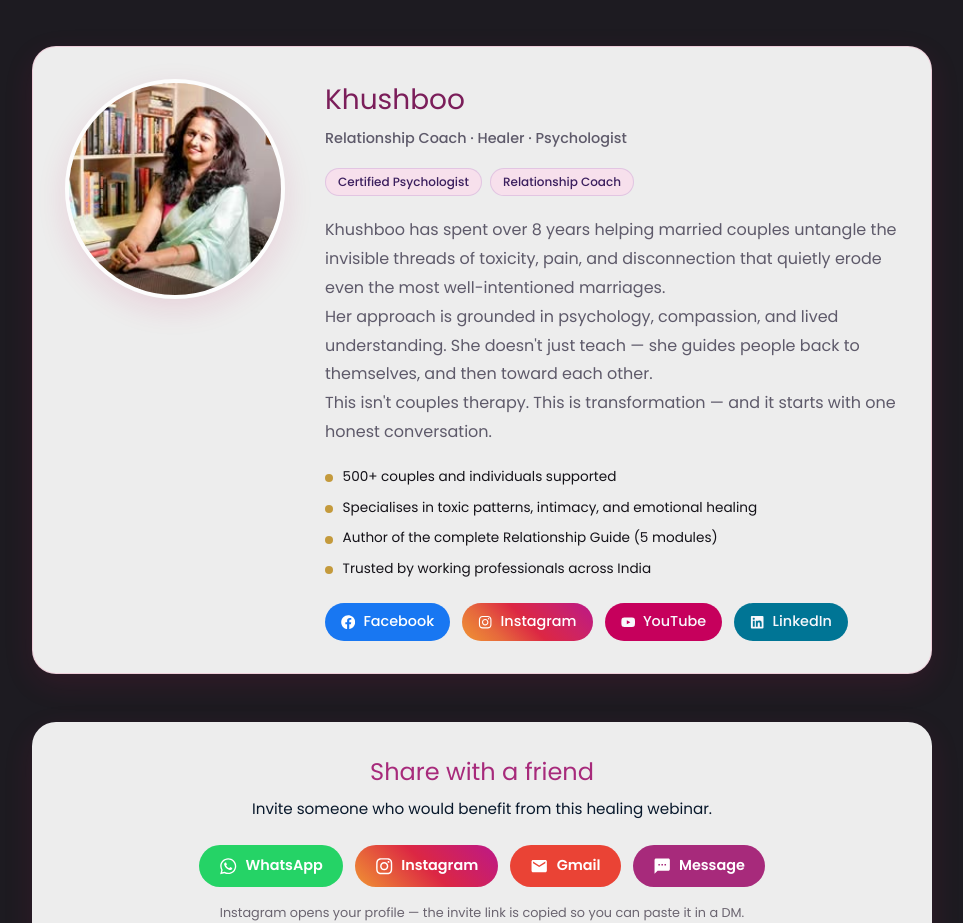
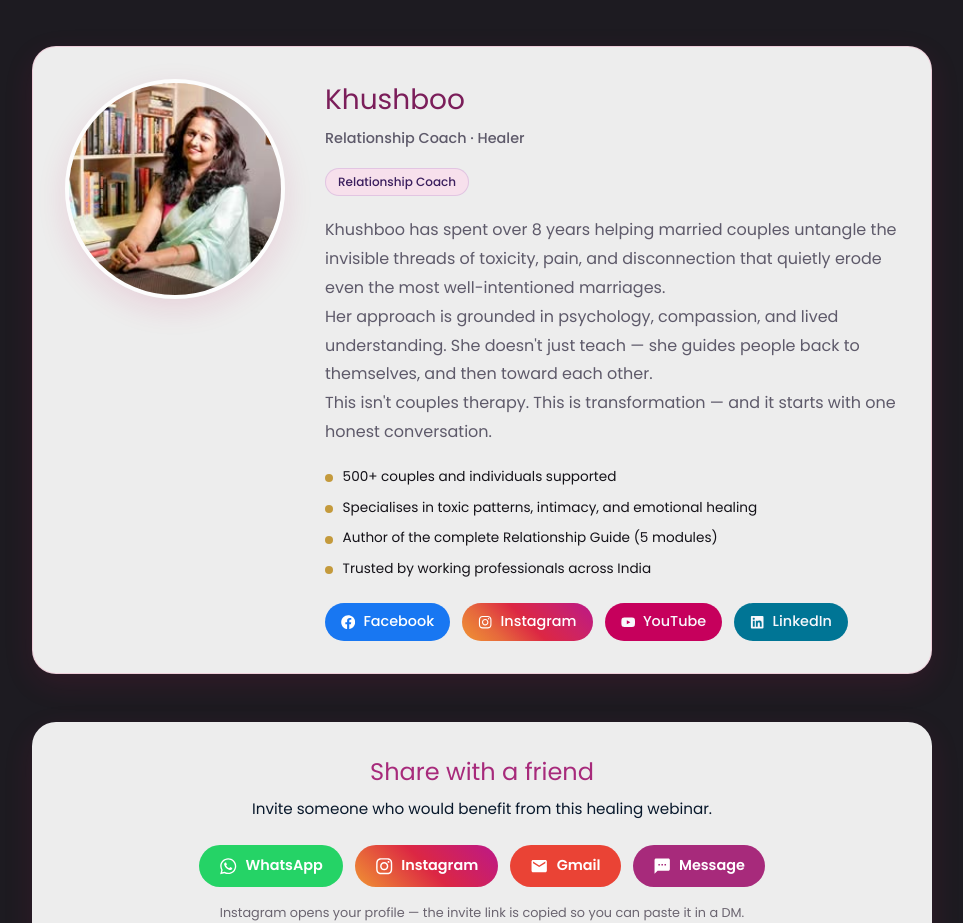
Before and after one commit to KaranAgraharee/Webinar_page, a React (Vite) app: page / in a window 1280 px wide. Shown: the part 7160-8083 px from the top of the page, without its empty margins (158-1121 px from the left). Built offline with nearby package versions, Linux system fonts and the light colour scheme; no server answers.

Commit message:
Update about.js

```diff
--- a/src/assets/Constants/about.js
+++ b/src/assets/Constants/about.js
@@ -2,8 +2,8 @@ export const SPEAKER_IMAGE = '/speaker/speaker.jpg'
 
 export const Speaker = {
   name: 'Khushboo',
-  designation: 'Relationship Coach · Healer · Psychologist',
-  tags: ['Certified Psychologist', 'Relationship Coach'],
+  designation: 'Relationship Coach · Healer ',
+  tags: ['Relationship Coach'],
   bio: [
     'Khushboo has spent over 8 years helping married couples untangle the invisible threads of toxicity, pain, and disconnection that quietly erode even the most well-intentioned marriages.',
     'Her approach is grounded in psychology, compassion, and lived understanding. She doesn\'t just teach — she guides people back to themselves, and then toward each other.',
```
